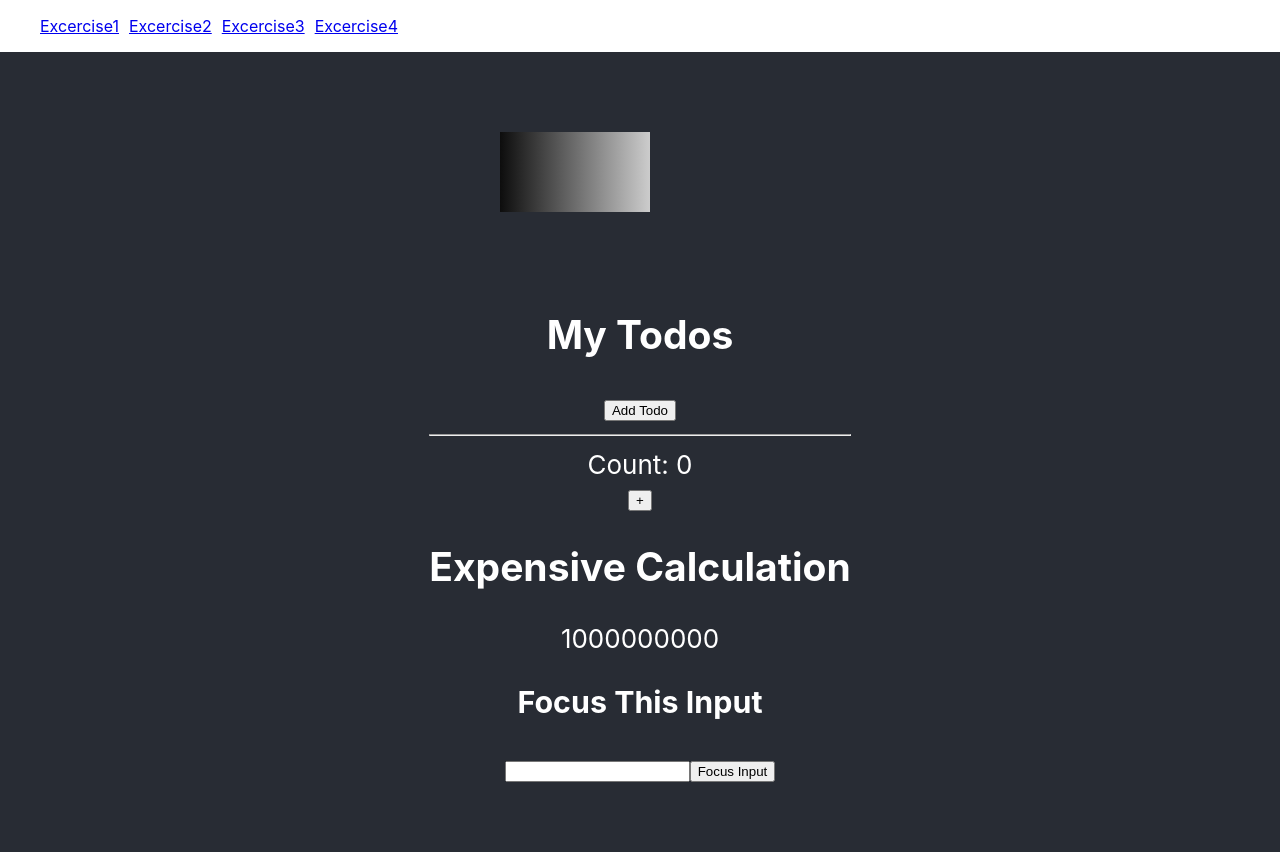
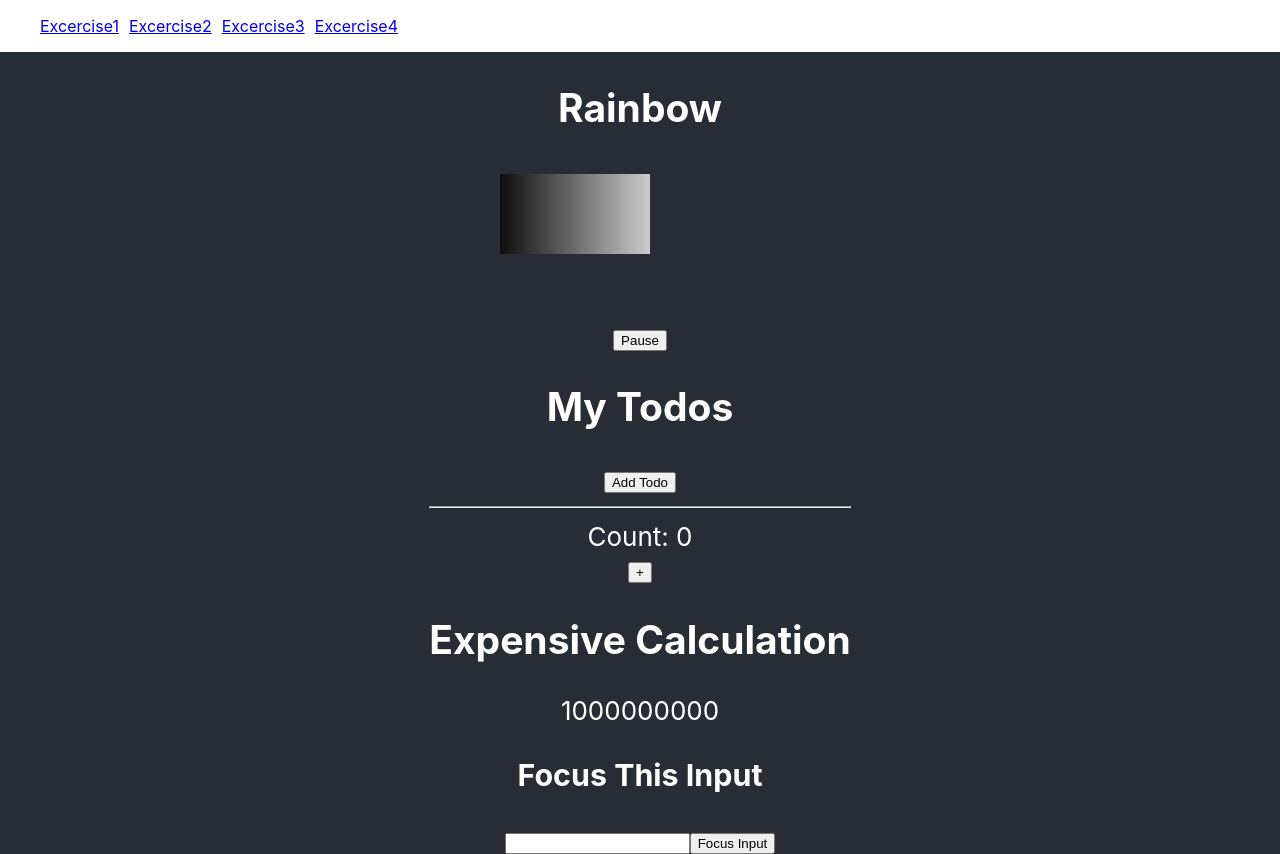
Before and after one commit to libertia/react-course-excercise, a React (Create React App) app: page /hook in a window 1280 px wide. Built offline with nearby package versions, Linux system fonts and the light colour scheme.

Commit message:
add comment and label text

```diff
--- /dev/null
+++ b/src/components/ans/hook3.tsx
@@ -0,0 +1,17 @@
+import { useRef } from "react";
+
+const Hook3 = () => {
+  const inputE = useRef<HTMLInputElement>(null)
+  const focusInput = () => {
+    inputE?.current?.focus()
+  };
+  return (
+    <div>
+      <h3>Focus This Input</h3>
+      <input type="text" ref={inputE} />
+      <button onClick={focusInput}>Focus Input</button>
+    </div>
+  );
+}
+
+export default Hook3
--- a/src/components/ex4/hook1.tsx
+++ b/src/components/ex4/hook1.tsx
@@ -1,5 +1,5 @@
 import { useEffect } from "react"
-import {  init } from "./libs/rainbowLib"
+import {  init, togglePause } from "./libs/rainbowLib"
 
 const Hook1 = () => {
 
@@ -10,7 +10,9 @@ const Hook1 = () => {
   },[])
 
   return <div>
+    <h2>Rainbow</h2>
     <div id="rainbow"></div>
+    <button onClick={togglePause}>Pause</button>
   </div>
 }
 
--- a/src/components/ex4/libs/expensiveCalc.ts
+++ b/src/components/ex4/libs/expensiveCalc.ts
@@ -1,4 +1,9 @@
 
+/**
+ * Very expensive calculation
+ * @param num starting number
+ * @returns
+ */
 export const expensiveCalculation = (num:number) => {
   console.log("Calculating...");
   for (let i = 0; i < 1000000000; i++) {
--- a/src/pages/excercise4.tsx
+++ b/src/pages/excercise4.tsx
@@ -1,5 +1,5 @@
 import Hook1 from "../components/ex4/hook1"
-import Hook3 from "../components/ex4/hook3"
+import Hook3 from "../components/ans/hook3"
 import Hook2 from "../components/ex4/hook2"
 
 
```
Also changed, not shown: src/components/ex4/libs/rainbowLib.ts (+11 -0 lines).
